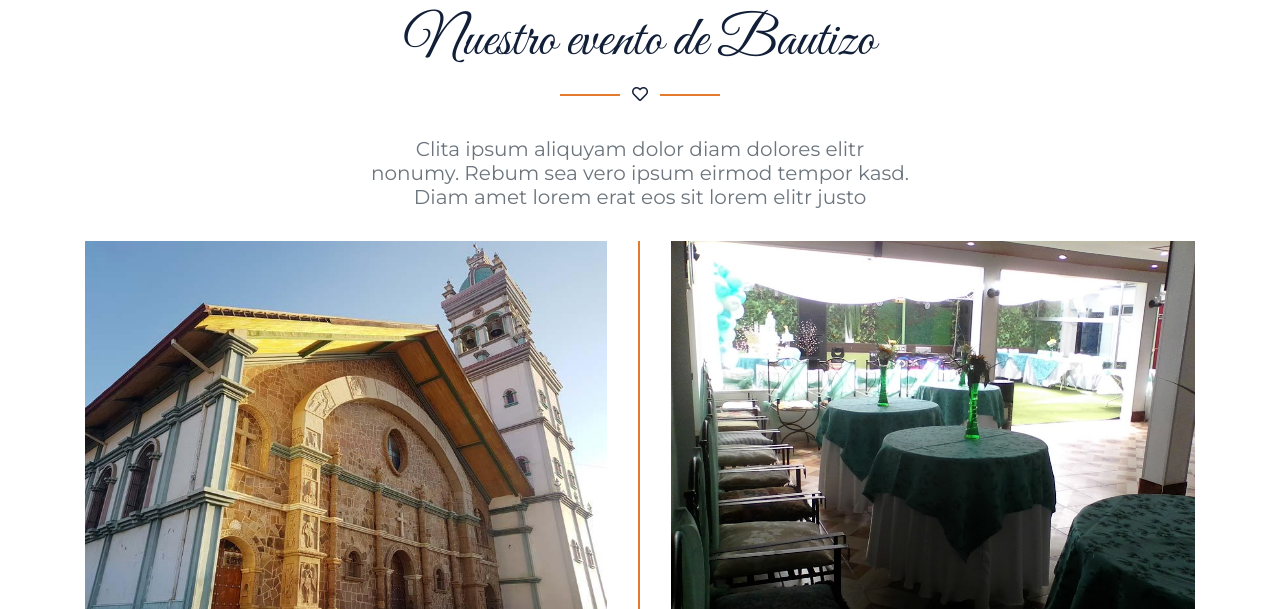
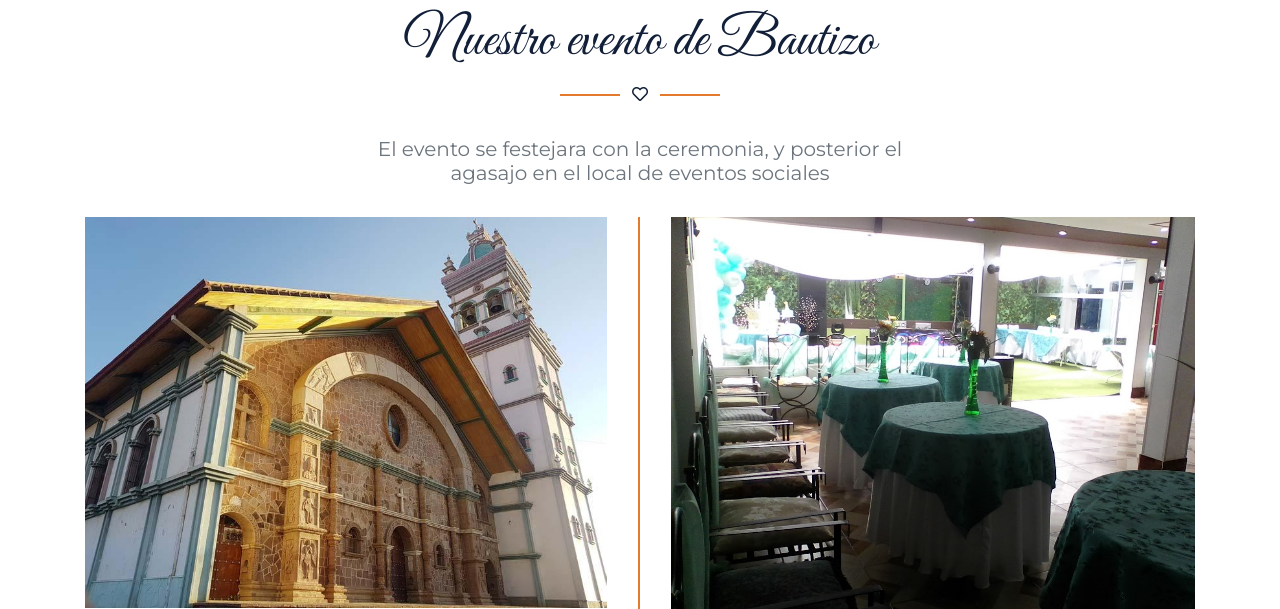
Before and after one commit to javiercode/evento-bautizo, a plain HTML site: page index.html in a window 1280 px wide. Shown: the part 5720-6329 px from the top of the page. Drawn offline with nearby package versions, Linux system fonts and the light colour scheme.

Commit message:
primeros  cambios

```diff
--- a/index.html
+++ b/index.html
@@ -284,7 +284,7 @@
             </div>
             <div class="row justify-content-center">
                 <div class="col-md-6 text-center">
-                    <h5 class="font-weight-normal text-muted mb-3 pb-3">Clita ipsum aliquyam dolor diam dolores elitr nonumy. Rebum sea vero ipsum eirmod tempor kasd. Diam amet lorem erat eos sit lorem elitr justo</h5>
+                    <h5 class="font-weight-normal text-muted mb-3 pb-3">El evento se festejara con la ceremonia, y posterior el agasajo en el local de eventos sociales</h5>
                 </div>
             </div>
             <div class="row">
```
